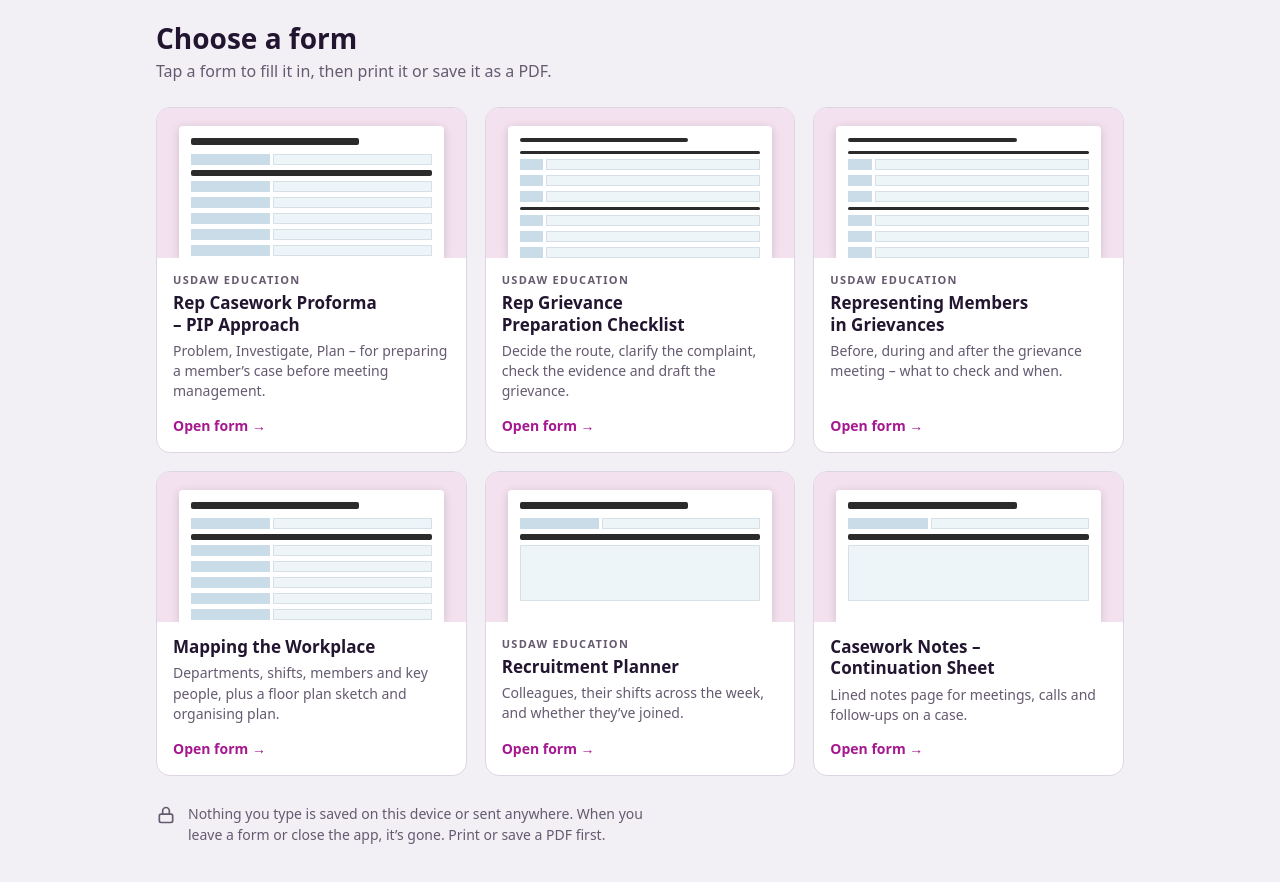
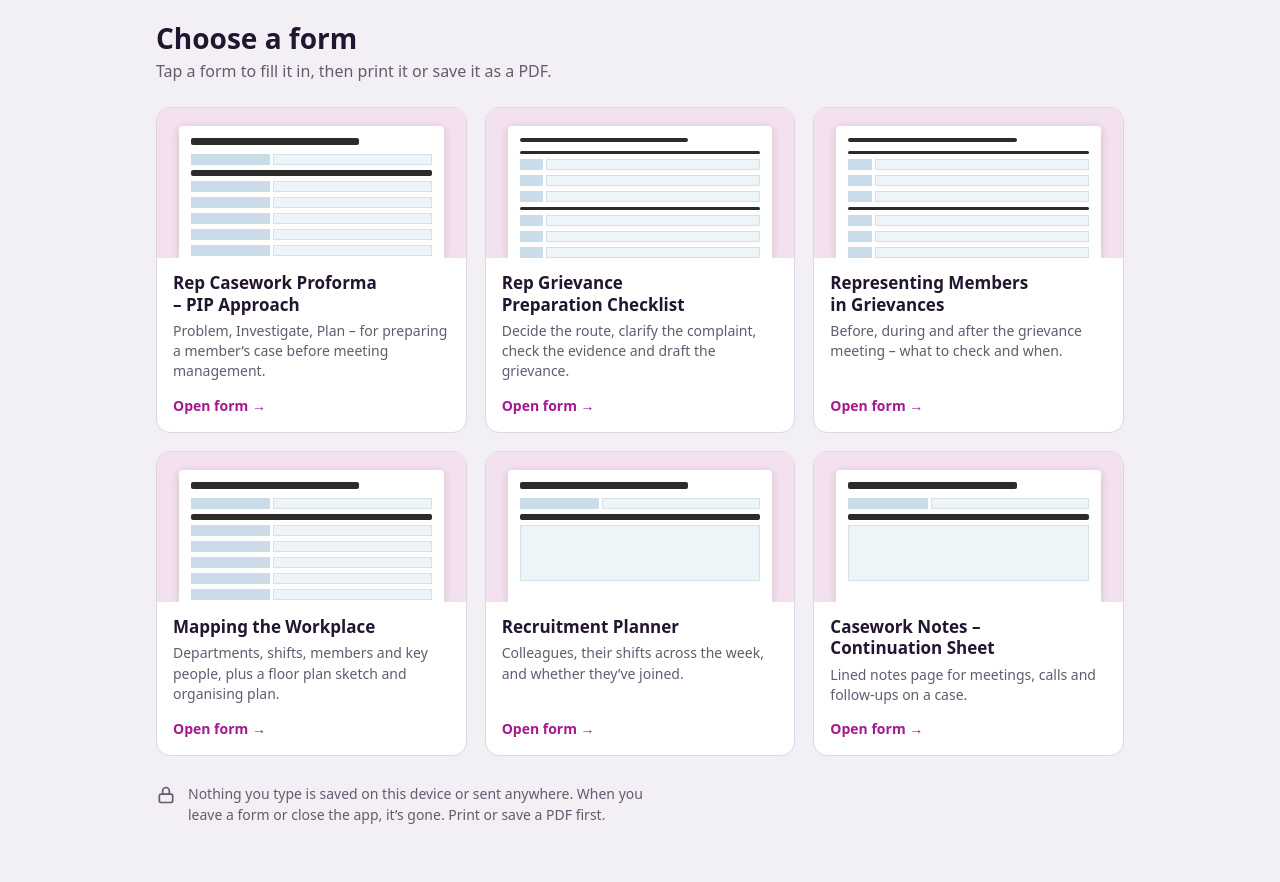
Before and after one commit to Tiagoliveira/rep-forms, a plain HTML site: page index.html in a window 1280 px wide. Shown: the part 62-944 px from the top of the page. Drawn offline with Linux system fonts and the light colour scheme.

Commit message:
Remove Usdaw name/logo from forms and printouts (v1.7.3)
Co-Authored-By: Claude Opus 5.5 <noreply@anthropic.com>
Claude-Session: https://claude.ai/code/session_01EX6tQUJcGSPXHobNjmuk3j

```diff
--- a/forms.js
+++ b/forms.js
@@ -27,7 +27,7 @@ window.FORMS = [
   {
     id: 'pip-casework',
     title: 'Rep Casework Proforma – PIP Approach',
-    org: 'USDAW Education',
+    org: '',
     description: 'Problem, Investigate, Plan – for preparing a member’s case before meeting management.',
     header: [
       ['Member name', 'Workplace / department'],
@@ -62,7 +62,7 @@ window.FORMS = [
     id: 'grievance-prep',
     kind: 'checklist',
     title: 'Rep Grievance Preparation Checklist',
-    org: 'USDAW Education',
+    org: '',
     description: 'Decide the route, clarify the complaint, check the evidence and draft the grievance.',
     sections: [
       { num: 1, title: 'Decide the route', sub: 'Check the procedure, urgency and who needs to be involved', items: [
@@ -100,7 +100,7 @@ window.FORMS = [
     id: 'grievance-meeting',
     kind: 'checklist',
     title: 'Representing Members in Grievances',
-    org: 'USDAW Education',
+    org: '',
     description: 'Before, during and after the grievance meeting – what to check and when.',
     intro: { label: 'CHECK THE RIGHT GUIDANCE:', text: 'Great Britain - Acas Code and guidance  |  Northern Ireland - LRA Code and guidance  |  Isle of Man - Employment Act 2006, Isle of Man Code and MIRS guidance. Your Recognition agreement may provide additional rights.' },
     sections: [
@@ -182,7 +182,7 @@ window.FORMS = [
   {
     id: 'recruitment-planner',
     title: 'Recruitment Planner',
-    org: 'USDAW Education',
+    org: '',
     description: 'Colleagues, their shifts across the week, and whether they’ve joined.',
     layout: 'landscape',
     plain: true,
--- a/sw.js
+++ b/sw.js
@@ -1,6 +1,6 @@
 // Bump VERSION whenever any app file changes. Installed copies will
 // show "Update available" and only switch when the user taps Update.
-const VERSION = 'v1.7.2';
+const VERSION = 'v1.7.3';
 const CACHE = 'rep-forms-' + VERSION;
 const FILES = ['./', './index.html', './forms.js', './manifest.webmanifest',
                './icon-192.png', './icon-512.png'];
```
Also changed, not shown: index.html (+1 -1 lines).
